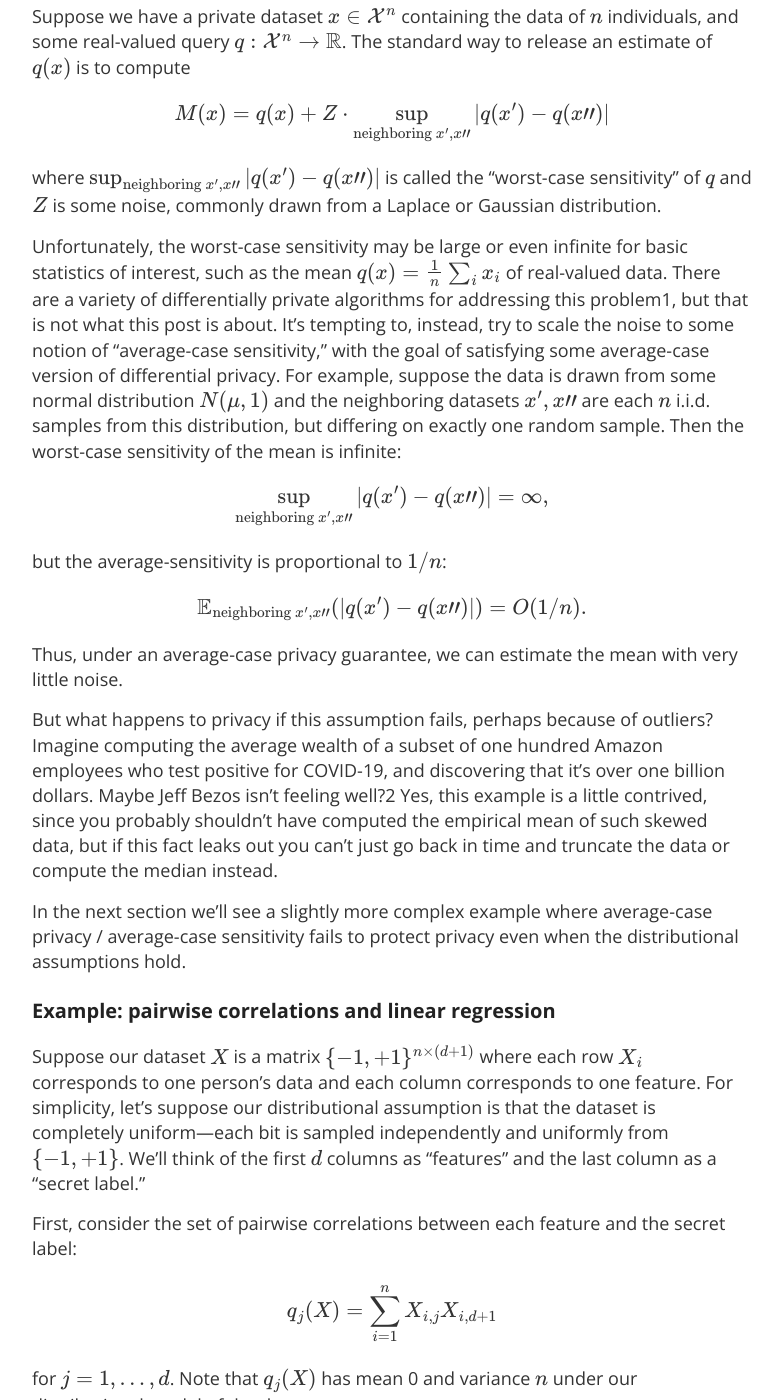
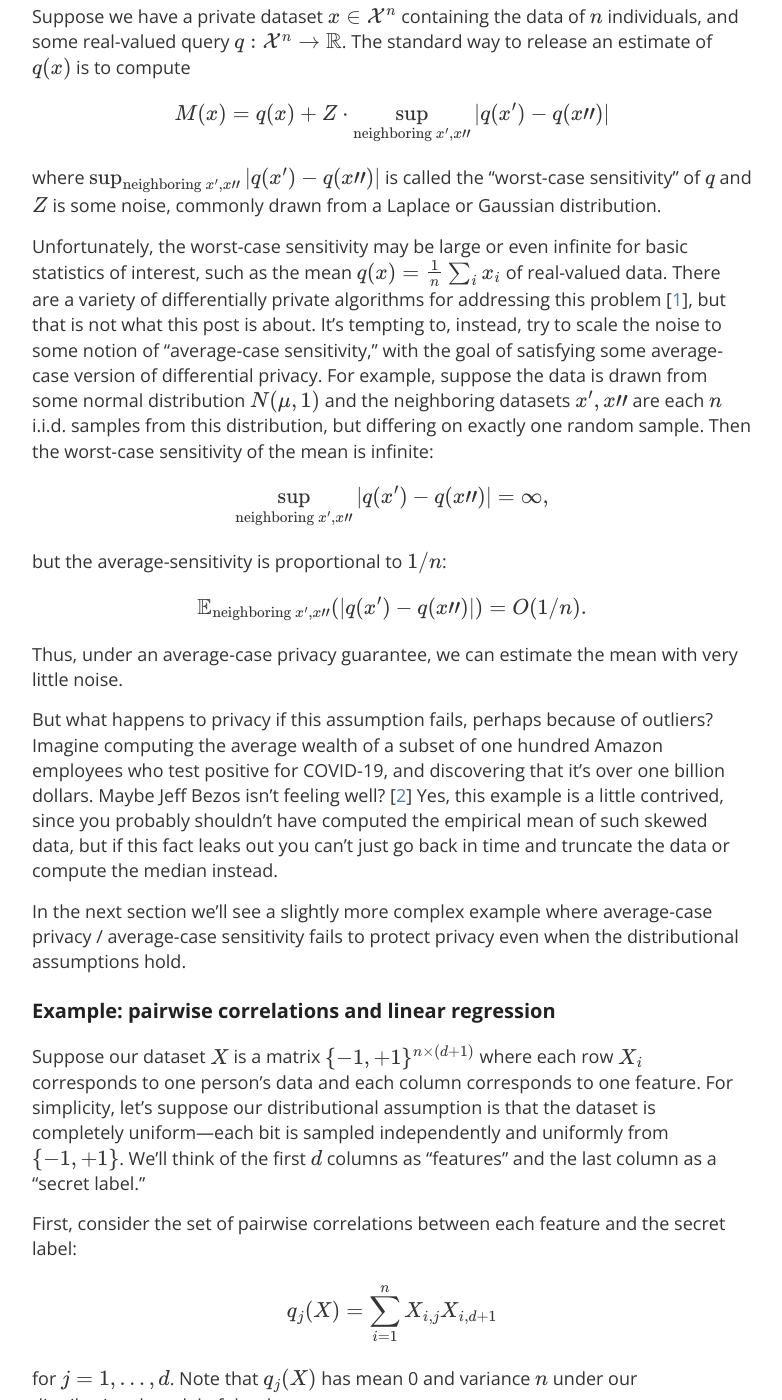
Before and after one commit to differentialprivacy/differentialprivacy, a Jekyll site: the page built from _posts/2020-07-22-average-case-dp.md, in a window 1280 px wide and 1400 px high, scrolled down 2652 px. Shown: the whole window, without its empty margins (248-1030 px from the left). Built offline with Jekyll 4.4.1, drawn with Linux system fonts in a browser that asks for light colours; comment, search, counter and statistics services are not loaded; some of the changed text lies outside the part shown.

Commit message:
fixing footnotes - behaviour is weird

```diff
--- a/_posts/2020-07-22-average-case-dp.md
+++ b/_posts/2020-07-22-average-case-dp.md
@@ -55,7 +55,7 @@
 \\)
 is called the "worst-case sensitivity" of \\( q \\) and \\( Z \\) is some noise, commonly drawn from a Laplace or Gaussian distribution.
 
-Unfortunately, the worst-case sensitivity may be large or even infinite for basic statistics of interest, such as the mean \\( q(x) = \frac{1}{n} \sum_{i} x_i \\) of real-valued data.  There are a variety of differentially private algorithms for addressing this problem<sup>1</sup>, but that is not what this post is about.  It's tempting to, instead, try to scale the noise to some notion of "average-case sensitivity," with the goal of satisfying some average-case version of differential privacy.  For example, suppose the data is drawn from some normal distribution \\( N(\mu,1) \\) and the neighboring datasets \\( x', x" \\) are each \\( n \\) i.i.d. samples from this distribution, but differing on exactly one random sample.  Then the worst-case sensitivity of the mean is infinite:
+Unfortunately, the worst-case sensitivity may be large or even infinite for basic statistics of interest, such as the mean \\( q(x) = \frac{1}{n} \sum_{i} x_i \\) of real-valued data.  There are a variety of differentially private algorithms for addressing this problem \[[^1]\], but that is not what this post is about.  It's tempting to, instead, try to scale the noise to some notion of "average-case sensitivity," with the goal of satisfying some average-case version of differential privacy.  For example, suppose the data is drawn from some normal distribution \\( N(\mu,1) \\) and the neighboring datasets \\( x', x" \\) are each \\( n \\) i.i.d. samples from this distribution, but differing on exactly one random sample.  Then the worst-case sensitivity of the mean is infinite:
 \\[
 \sup_{\textrm{neighboring}~x',x"} |q(x') - q(x")| = \infty,
 \\]
@@ -65,7 +65,7 @@
 \\]
 Thus, under an average-case privacy guarantee, we can estimate the mean with very little noise.
 
-But what happens to privacy if this assumption fails, perhaps because of outliers?  Imagine computing the average wealth of a subset of one hundred Amazon employees who test positive for COVID-19, and discovering that it's over one billion dollars.  Maybe Jeff Bezos isn't feeling well?<sup>2</sup>  Yes, this example is a little contrived, since you probably shouldn't have computed the empirical mean of such skewed data, but if this fact leaks out you can't just go back in time and truncate the data or compute the median instead.
+But what happens to privacy if this assumption fails, perhaps because of outliers?  Imagine computing the average wealth of a subset of one hundred Amazon employees who test positive for COVID-19, and discovering that it's over one billion dollars.  Maybe Jeff Bezos isn't feeling well? \[[^2]\]  Yes, this example is a little contrived, since you probably shouldn't have computed the empirical mean of such skewed data, but if this fact leaks out you can't just go back in time and truncate the data or compute the median instead.
 
 In the next section we'll see a slightly more complex example where average-case privacy / average-case sensitivity fails to protect privacy even when the distributional assumptions hold.
 
@@ -109,6 +109,6 @@
 
 ---
 
-[1] For example, there are approaches based on various paradigms like Smooth Sensitivity [**[NRS07]**](http://www.cse.psu.edu/~ads22/pubs/NRS07/NRS07-full-draft-v1.pdf "Kobbi Nissim, Sofya Raskhodnikova, Adam Smith. Smooth Sensitivity and Sampling in Private Data Analysis. STOC 2007.") [**[BS19]**](https://arxiv.org/abs/1906.02830 "Mark Bun, Thomas Steinke. Average-Case Averages: Private Algorithms for Smooth Sensitivity and Mean Estimation. NeurIPS 2019."), Propose-Test-Release [**[DL09]**](http://www.stat.cmu.edu/~jinglei/dl09.pdf "Cynthia Dwork, Jing Lei. Differential Privacy and Robust Statistics. STOC 2009."), or Truncation/Winsorization [**[S11]**](http://www.cse.psu.edu/~ads22/pubs/2011/stoc194-smith.pdf "Adam Smith. Privacy-preserving Statistical Estimation with Optimal Convergence Rates. STOC 2011.") [**[KV18]**](https://arxiv.org/abs/1711.03908 "Vishesh Karwa, Salil Vadhan. Finite Sample Differentially Private Confidence Intervals. ITCS 2018.") [**[KLSU19]**](https://arxiv.org/abs/1805.00216 "Gautam Kamath, Jerry Li, Vikrant Singhal, Jonathan Ullman. Privately Learning High-Dimensional Distributions. COLT 2019.") [**[KSU20]**](https://arxiv.org/abs/2002.09464 "Gautam Kamath, Vikrant Singhal, Jonathan Ullman.  Private Mean Estimation of Heavy-Tailed Distributions. COLT 2020.") to name a few.
+[^1]: For example, there are approaches based on various paradigms like Smooth Sensitivity [**[NRS07]**](http://www.cse.psu.edu/~ads22/pubs/NRS07/NRS07-full-draft-v1.pdf "Kobbi Nissim, Sofya Raskhodnikova, Adam Smith. Smooth Sensitivity and Sampling in Private Data Analysis. STOC 2007.") [**[BS19]**](https://arxiv.org/abs/1906.02830 "Mark Bun, Thomas Steinke. Average-Case Averages: Private Algorithms for Smooth Sensitivity and Mean Estimation. NeurIPS 2019."), Propose-Test-Release [**[DL09]**](http://www.stat.cmu.edu/~jinglei/dl09.pdf "Cynthia Dwork, Jing Lei. Differential Privacy and Robust Statistics. STOC 2009."), or Truncation/Winsorization [**[S11]**](http://www.cse.psu.edu/~ads22/pubs/2011/stoc194-smith.pdf "Adam Smith. Privacy-preserving Statistical Estimation with Optimal Convergence Rates. STOC 2011.") [**[KV18]**](https://arxiv.org/abs/1711.03908 "Vishesh Karwa, Salil Vadhan. Finite Sample Differentially Private Confidence Intervals. ITCS 2018.") [**[KLSU19]**](https://arxiv.org/abs/1805.00216 "Gautam Kamath, Jerry Li, Vikrant Singhal, Jonathan Ullman. Privately Learning High-Dimensional Distributions. COLT 2019.") [**[KSU20]**](https://arxiv.org/abs/2002.09464 "Gautam Kamath, Vikrant Singhal, Jonathan Ullman.  Private Mean Estimation of Heavy-Tailed Distributions. COLT 2020.") to name a few.
 
-[2] If you are confident that Jeff Bezos or other extremely high-wealth individuals are not in the sample, then you could *truncate* each sample and compute the mean of the truncated samples.  This would give worst-case privacy, and, if you are correct in your assumption, would not affect the mean.
+[^2]: If you are confident that Jeff Bezos or other extremely high-wealth individuals are not in the sample, then you could *truncate* each sample and compute the mean of the truncated samples.  This would give worst-case privacy, and, if you are correct in your assumption, would not affect the mean.
```
